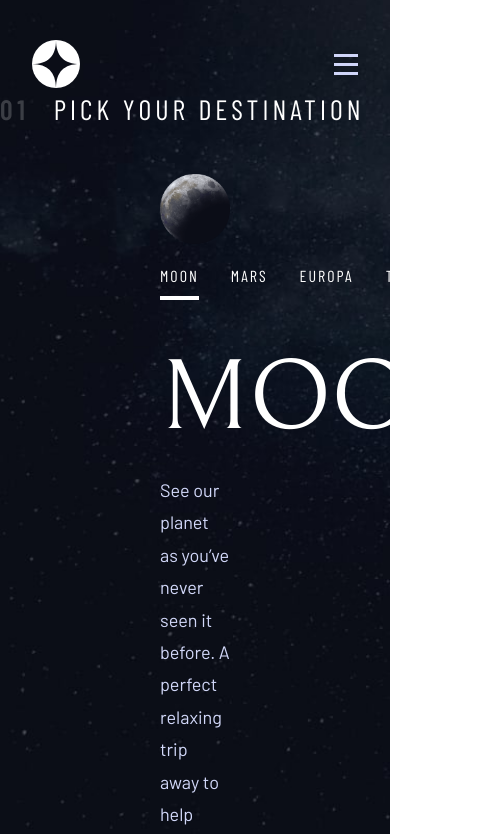
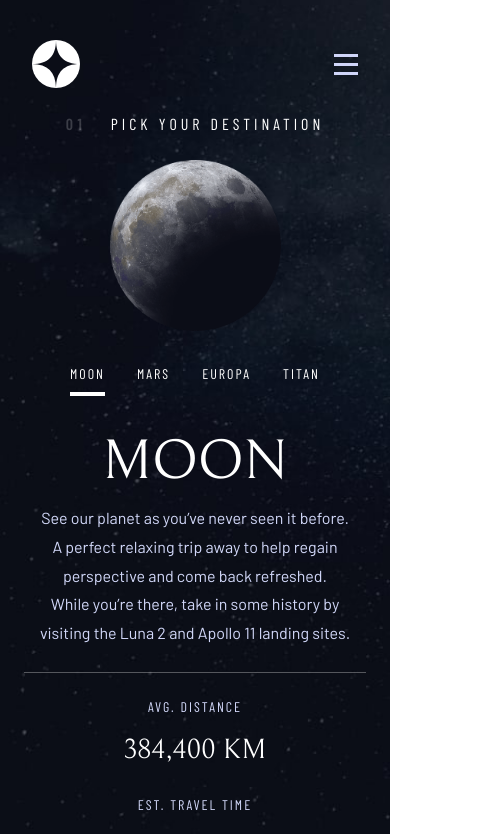
Before and after one commit to payman-hoseini/space-tourism-multi-page, a Next.js app: page /destination in a window 390 px wide. Shown: the top 834 px of the page, 492 px wide, since content can reach past the window. Built offline with nearby package versions, Linux system fonts and the light colour scheme.

Commit message:
responsive destination page for mobile 90%

```diff
--- a/src/app/components/desHero.tsx
+++ b/src/app/components/desHero.tsx
@@ -25,24 +25,24 @@ export default function DesHero({ File } : {File : PageFile}){
 
     }
     return (
-        <div className="mx-40 mt-6 lg:mb-12 md:mb-10 h-[70%]">
-            <div className="grid grid-cols-1 lg:grid-cols-2 lg:gap-x-8 lg:h-full  place-content-center">
-                <div className="my-5">
+        <div className="md:mx-40 mx-6 mt-6 lg:mb-12 md:mb-10 h-[70%]">
+            <div className="grid grid-cols-1 lg:grid-cols-2 lg:gap-x-8 lg:h-full  place-content-center place-items-center md:place-items-stretch">
+                <div className="md:my-5 w-1/2 md:w-full">
                     <img src={desValue.images.png} alt={desValue.name}/>
                 </div>
-                <div className="md:mt-8 lg:mt-0 md:flex md:flex-col md:items-center lg:block">
+                <div className="mt-8 lg:mt-0 flex flex-col items-center lg:block">
                     <div className="flex">
-                        <button ref={btnMoonRef} onClick={destSelector} className={`text-white font-Barlow-Condensed tracking-[2px] pb-2 mr-8 border-b-4 border-b-transparent hover:border-b-white/45 duration-700 ${desValue.name == 'Moon' ? "border-b-white" : ""}`}>MOON</button>
-                        <button ref={btnMarsRef} onClick={destSelector} className={`text-white font-Barlow-Condensed tracking-[2px] pb-2 mr-8 border-b-4 border-b-transparent hover:border-b-white/45 duration-700 ${desValue.name == 'Mars' ? "border-b-white" : ""}`}>MARS</button>
-                        <button ref={btnEurRef} onClick={destSelector} className={`text-white font-Barlow-Condensed tracking-[2px] pb-2 mr-8 border-b-4 border-b-transparent hover:border-b-white/45 duration-700 ${desValue.name == 'Europa' ? "border-b-white" : ""}`}>EUROPA</button>
-                        <button ref={btnTitanRef} onClick={destSelector} className={`text-white font-Barlow-Condensed tracking-[2px] pb-2 border-b-4 border-b-transparent hover:border-b-white/45 duration-700 ${desValue.name == 'Titan' ? "border-b-white" : ""}`}>TITAN</button>
+                        <button ref={btnMoonRef} onClick={destSelector} className={`text-white md:text-base text-[14px] font-Barlow-Condensed tracking-[2px] pb-2 mr-8 border-b-4 border-b-transparent hover:border-b-white/45 duration-700 ${desValue.name == 'Moon' ? "border-b-white" : ""}`}>MOON</button>
+                        <button ref={btnMarsRef} onClick={destSelector} className={`text-white md:text-base text-[14px] font-Barlow-Condensed tracking-[2px] pb-2 mr-8 border-b-4 border-b-transparent hover:border-b-white/45 duration-700 ${desValue.name == 'Mars' ? "border-b-white" : ""}`}>MARS</button>
+                        <button ref={btnEurRef} onClick={destSelector} className={`text-white md:text-base text-[14px] font-Barlow-Condensed tracking-[2px] pb-2 mr-8 border-b-4 border-b-transparent hover:border-b-white/45 duration-700 ${desValue.name == 'Europa' ? "border-b-white" : ""}`}>EUROPA</button>
+                        <button ref={btnTitanRef} onClick={destSelector} className={`text-white md:text-base text-[14px] font-Barlow-Condensed tracking-[2px] pb-2 border-b-4 border-b-transparent hover:border-b-white/45 duration-700 ${desValue.name == 'Titan' ? "border-b-white" : ""}`}>TITAN</button>
                     </div>
-                    <div className="md:text-center lg:text-start">
+                    <div className="text-center lg:text-start">
                         <div className="lg:py-10 py-6 border-b border-b-white/30 lg:w-[80%]">
-                            <h2 className="text-[100px] leading-normal font-Bellefair text-white">{desValue.name.toUpperCase()}</h2>
-                            <p className="text-lg text-Blue-300 font-Barlow text-balance leading-[1.8]">{desValue.description}</p>
+                            <h2 className="lg:text-[100px] md:text-[80px] text-[56px] leading-normal font-Bellefair text-white">{desValue.name.toUpperCase()}</h2>
+                            <p className="md:text-lg text-base text-Blue-300 font-Barlow text-balance leading-[1.8]">{desValue.description}</p>
                         </div>
-                        <div className="lg:mt-10 md:mt-6 flex w-full space-x-6">
+                        <div className="lg:mt-10 mt-6 flex md:flex-row flex-col w-full md:space-x-6 space-y-6 md:space-y-0">
                             <div className="basis-1/2">
                                 <p className="font-Barlow-Condensed text-sm tracking-[2px] text-Blue-300">AVG. DISTANCE</p>
                                 <p className="mt-3 text-white font-Bellefair lead text-[28px]">{desValue.distance.toUpperCase()}</p>
--- a/src/app/destination/page.tsx
+++ b/src/app/destination/page.tsx
@@ -12,10 +12,10 @@ export default async function Destination() {
       <div className="h-screen bg-Blue-900">
         <div className="destinationBackground h-screen mx-auto max-w-[1440px] transitionPage">
             <Header />
-            <div className="lg:mx-40 md:mx-10 lg:mt-12 md:mt-10">
-                <div className="flex items-center">
-                    <span className="font-Barlow-Condensed text-white/20 font-bold text-[28px] tracking-[4.72px]">01</span>
-                    <h2 className="font-Barlow-Condensed text-[28px] tracking-[4px] text-white ml-6">PICK YOUR DESTINATION</h2>
+            <div className="lg:mx-40 md:mx-10 lg:mt-12 md:mt-10 mt-6">
+                <div className="flex items-center md:justify-start justify-center">
+                    <span className="font-Barlow-Condensed text-white/20 font-bold md:text-[28px] text-base tracking-[4.72px]">01</span>
+                    <h2 className="font-Barlow-Condensed md:text-[28px] text-base tracking-[4px] text-white ml-6">PICK YOUR DESTINATION</h2>
                 </div>
             </div>
             <DesHero File={File}/>
```
